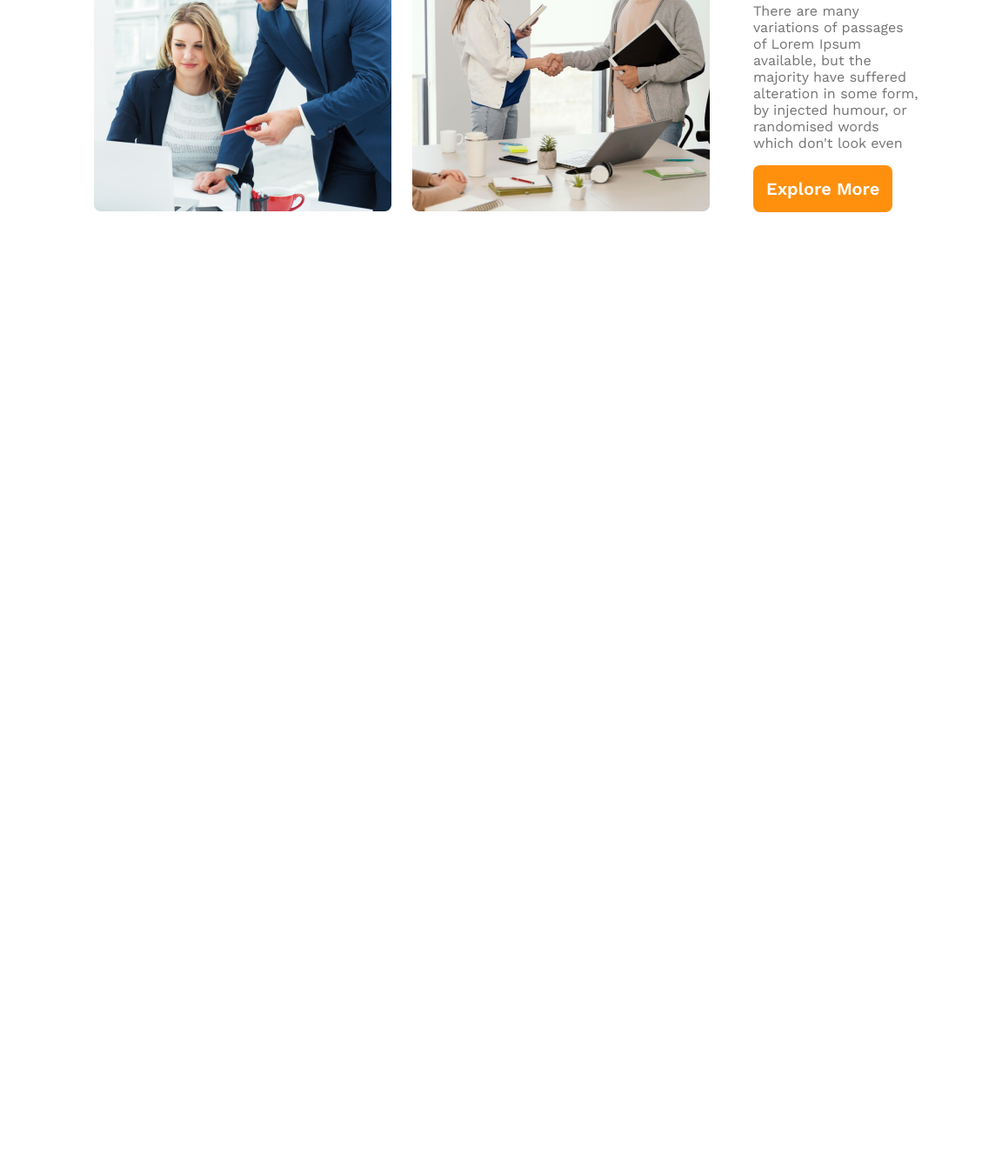
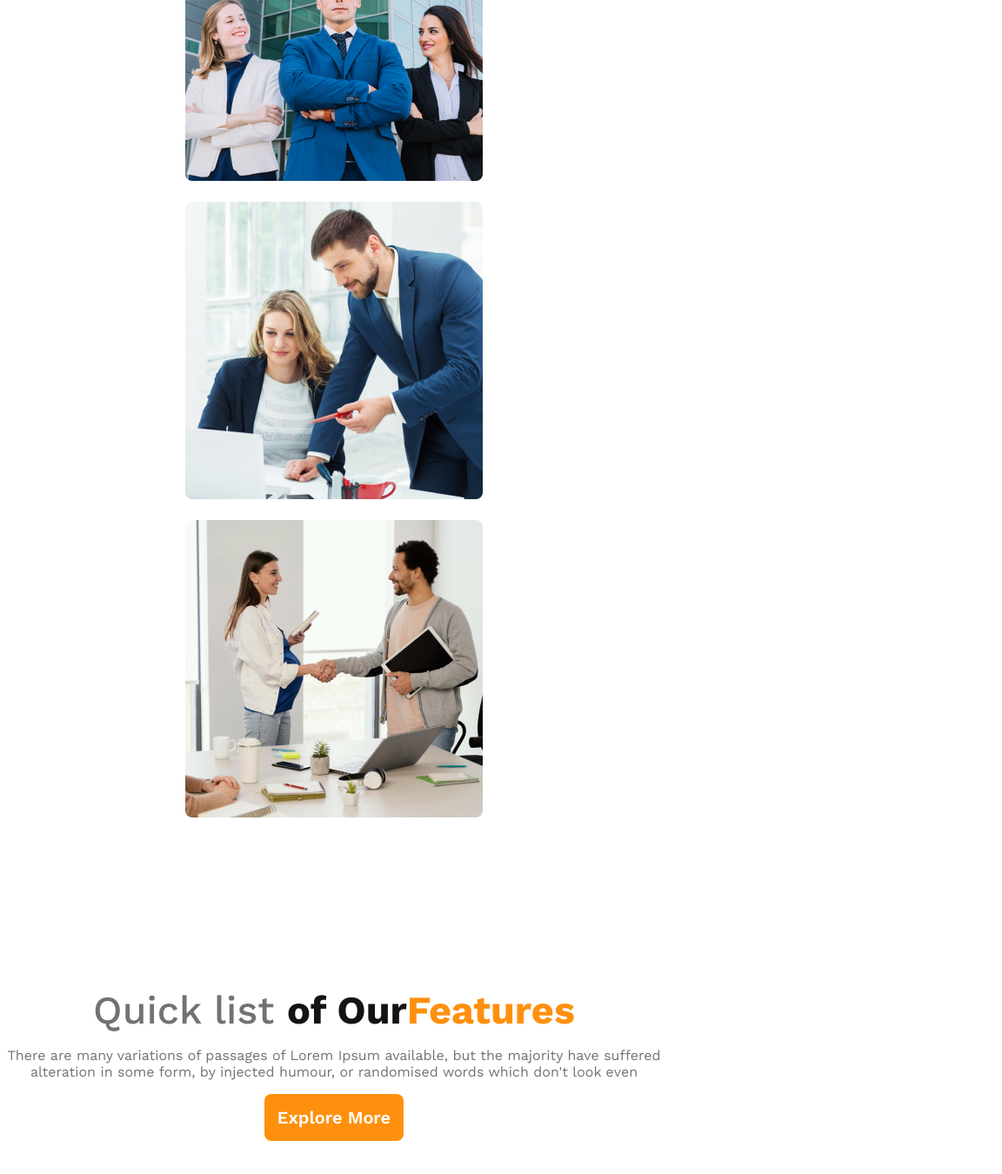
Before and after one commit to omor8243/g3-architects-project, a plain HTML site: page index.html in a window 768 px wide. Shown: the part 1602-2952 px from the top of the page at 87% size, 1152 px wide, since content can reach past the window. Before the commit the page ends 1854 px from the top, so only its background shows below. Drawn offline with nearby package versions, Linux system fonts and the light colour scheme; a web font is replaced by a local one.

Commit message:
added responsive team part

```diff
--- a/css/style.css
+++ b/css/style.css
@@ -84,14 +84,13 @@
  /*main part css start*/
  main {
    max-width: 1440px;
-   margin: 0 auto;
+   margin: 70px auto;
  }
 
  /*team part css*/
  .teams-part-container {
    display: flex;
    gap: 50px;
-   margin-top: 100px;
  }
 
  .teams-images {
@@ -101,9 +100,6 @@
    align-items: center;
    padding-left: 100px;
  }
-. .teams-images img{
-  width: 100%;
-}
  .teams-con {
   margin-top: 200px;
   padding-right: 100px;
@@ -114,6 +110,14 @@
    font-size: 45px;
    font-weight: 500;
    margin-bottom: 0;
+ }
+ .of-our{
+  color: #131313;
+  font-weight: 700;
+ }
+ .features{
+  color: #FF900E;
+  font-weight: 700;
  }
  .teams-disc{
   color: #727272;
@@ -127,8 +131,16 @@
      padding: 20px;
    }
 
-   nav {
+   nav, .teams-part-container{
      flex-direction: column;
+   }
+   .teams-images {
+    grid-template-columns: 1fr;
+   }
+   .teams-con{
+    padding: 0;
+    margin-top: 100px;
+    text-align: center;
    }
  }
 
@@ -137,7 +149,17 @@
      padding: 20px;
    }
 
-   nav {
+   nav, .teams-part-container {
      flex-direction: column;
    }
+   .teams-images {
+    grid-template-columns: 1fr;
+    margin: 0 auto;
+    padding: 0;
+   }
+   .teams-con{
+    padding: 0;
+    margin-top: 100px;
+    text-align: center;
+   }
  }
--- a/index.html
+++ b/index.html
@@ -38,7 +38,7 @@
         <img src="./images/team4.png" alt="">
       </div>
       <div class="teams-con">
-        <h3 class="teams-title">Quick list of Our Features</h3>
+        <h3 class="teams-title">Quick list <span class="of-our">of Our</span><span class="features">Features</span></h3>
         <p class="teams-disc">There are many variations of passages of Lorem Ipsum available, but the majority have suffered alteration in some form, by injected humour, or randomised words which don't look even</p>
         <button class="btn-primary">Explore More</button>
       </div>
```
